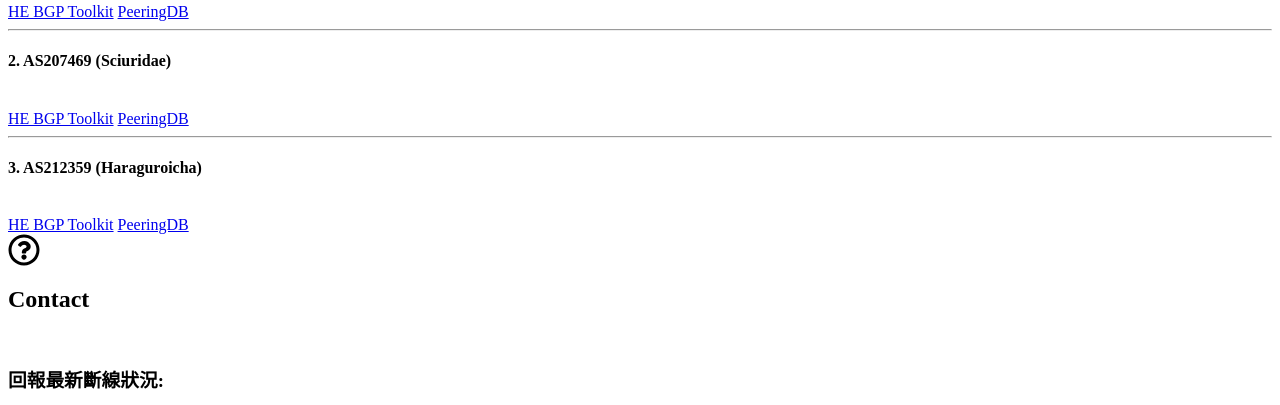
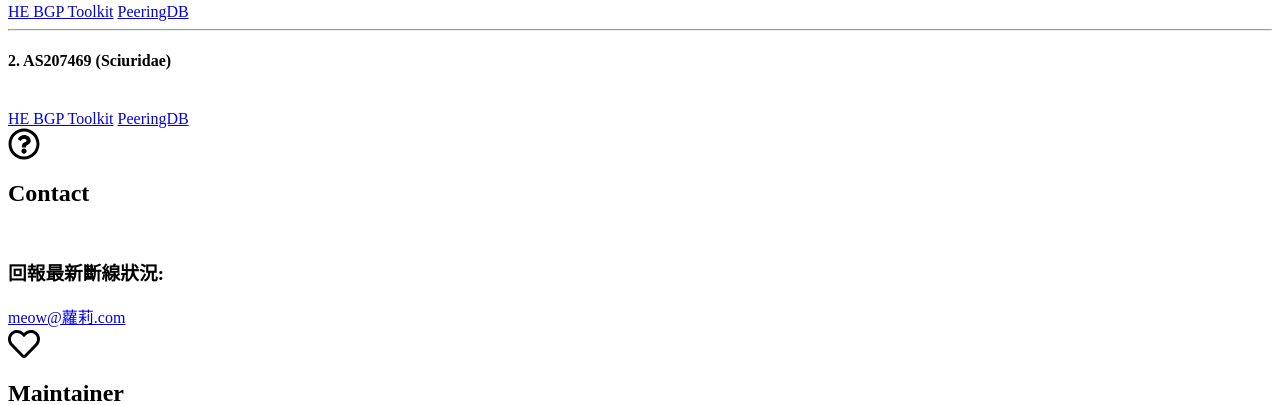
Before and after one commit to yuna0x0/xn--lfv405c.com, a website: page index.html in a window 1280 px wide. Shown: the part 773-1178 px from the top of the page. Drawn offline with nearby package versions, Linux system fonts and the light colour scheme; a web font is replaced by a local one.

Commit message:
Update index.html

```diff
--- a/index.html
+++ b/index.html
@@ -72,11 +72,6 @@
                             <br>
                             <a href="https://bgp.he.net/AS207469">HE BGP Toolkit</a>
                             <a href="https://www.peeringdb.com/asn/207469">PeeringDB</a>
-                            <hr>
-                            <h4>3. AS212359 (Haraguroicha)</h4>
-                            <br>
-                            <a href="https://bgp.he.net/AS212359">HE BGP Toolkit</a>
-                            <a href="https://www.peeringdb.com/asn/212359">PeeringDB</a>
                             <br>
                         </div>
                     </div>
```
